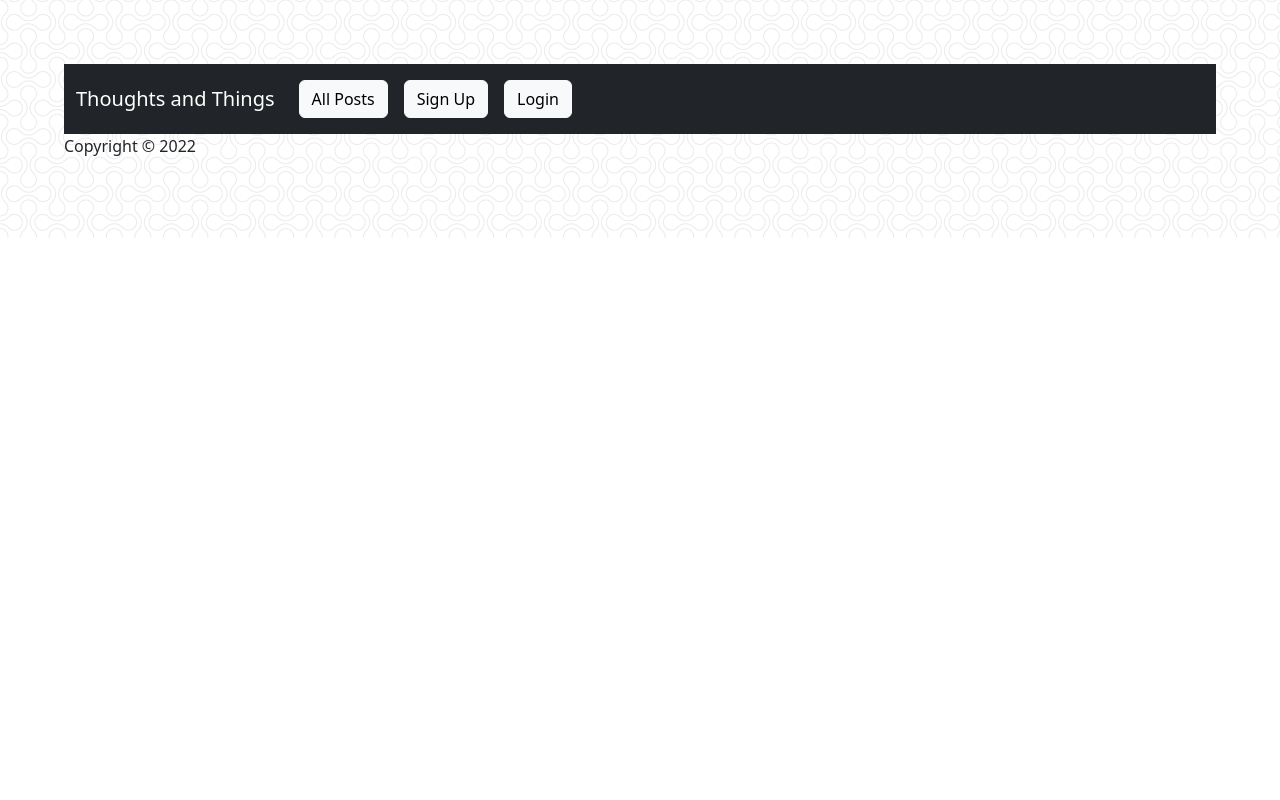
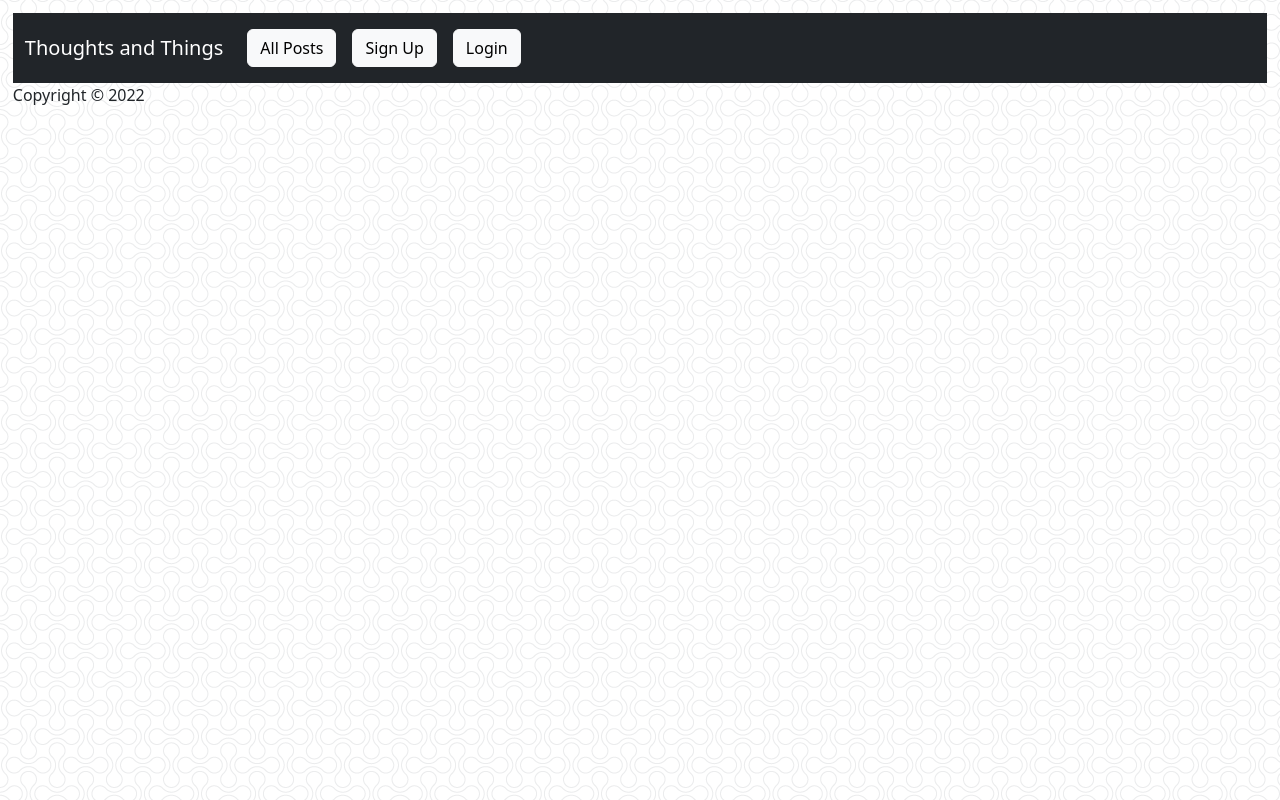
Before and after one commit to robynspaulding/personal-blog-frontend, a React (Vite) app: page /posts/new in a window 1280 px wide. Built offline with nearby package versions, Linux system fonts and the light colour scheme.

Commit message:
fixes buttons and background formatting

```diff
--- a/src/Header.jsx
+++ b/src/Header.jsx
@@ -49,7 +49,11 @@ export function Header() {
             ) : (
               <>
                 <li class="nav-link active" aria-current="new">
-                  <Link to="/posts/new">New Post</Link>
+                  <Link to="/posts/new">
+                    <button type="submit" class="btn btn-light">
+                      New Post
+                    </button>
+                  </Link>
                 </li>
                 <li class="nav-link">
                   <LogoutLink />
--- a/src/LogoutLink.jsx
+++ b/src/LogoutLink.jsx
@@ -9,8 +9,8 @@ export function LogoutLink() {
   };
 
   return (
-    <a href="#" onClick={handleClick}>
+    <button class="btn btn-light" href="#" onClick={handleClick}>
       Logout
-    </a>
+    </button>
   );
 }
--- a/src/PostsNew.jsx
+++ b/src/PostsNew.jsx
@@ -38,7 +38,7 @@ export function PostsNew() {
               <textarea input type="text" name="body" class="form-control" id="text-body" rows="3"></textarea>
             </div>
 
-            <button className="btn btn-info" type="submit">
+            <button className="btn btn-outline-success" type="submit">
               Create Post
             </button>
           </form>
--- a/src/index.css
+++ b/src/index.css
@@ -1,9 +1,11 @@
 html {
   scroll-behavior: smooth;
+  height: 100%;
+
 }
-#root {
+body {
   background-image: url('./assets/double-bubble-outline.webp');
-  padding: 5%;
+  padding: 1%;
 }
 
 .card img {
```
